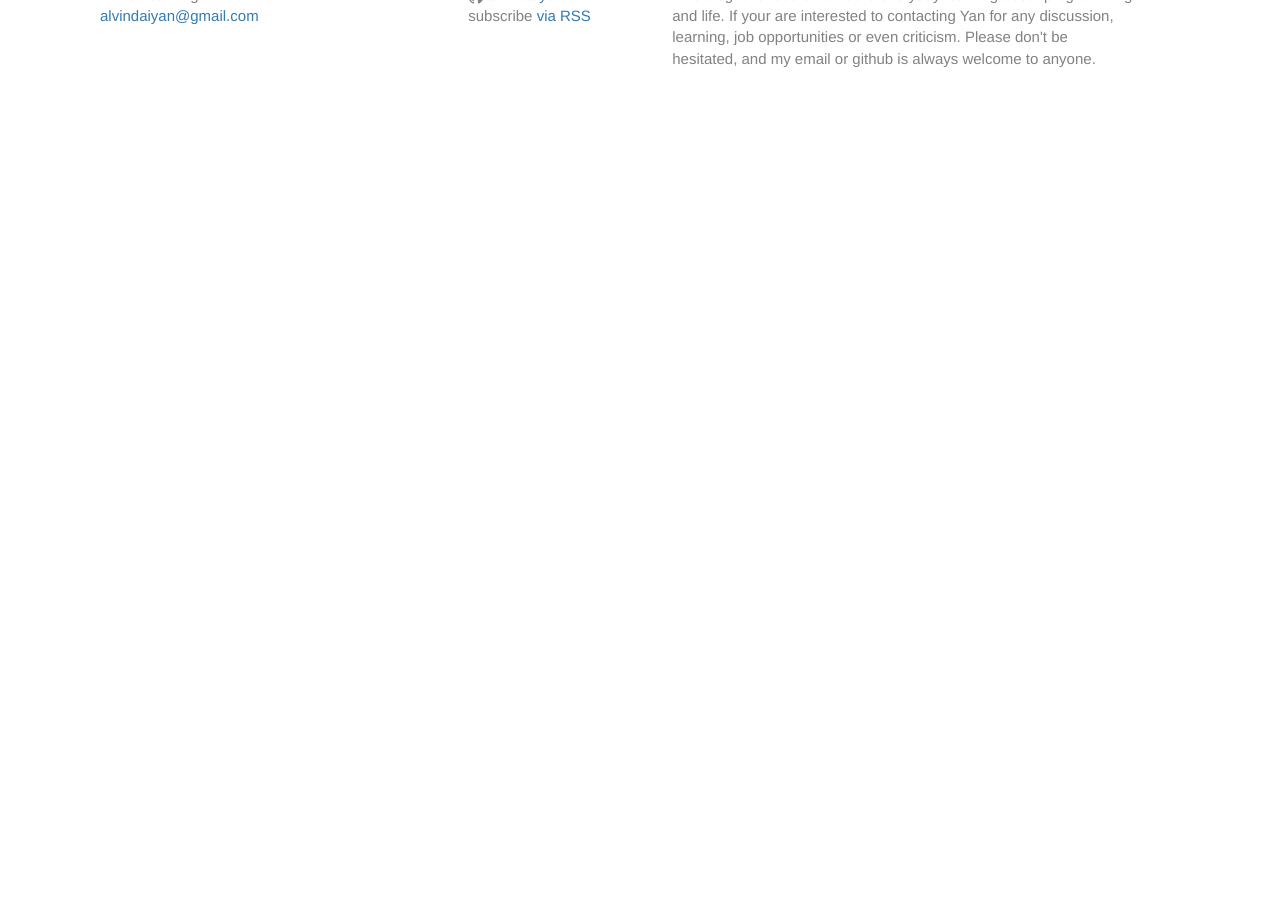
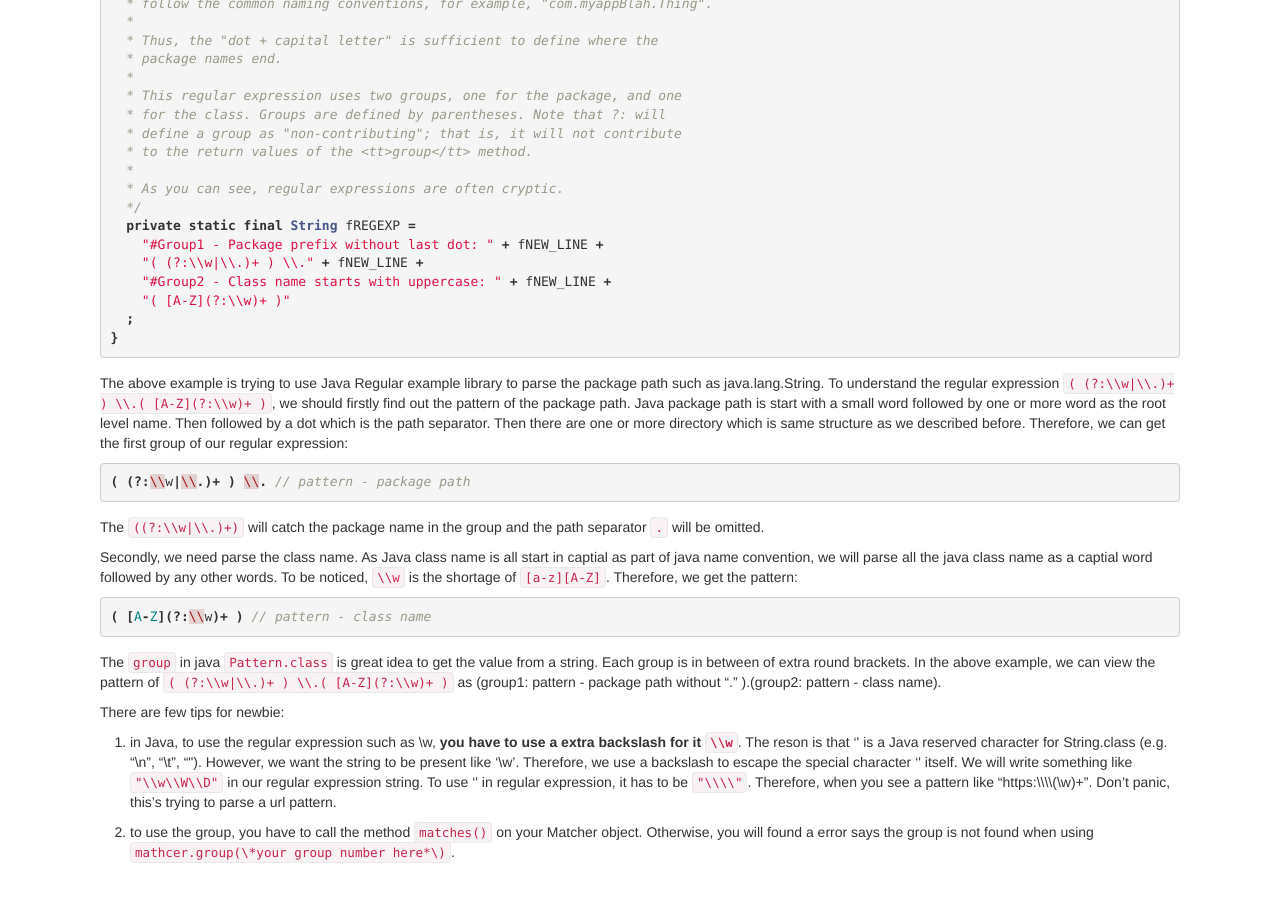
Before and after one commit to alvindaiyan/alvindaiyan.github.io, a Jekyll site: the page built from _posts/2015-03-20-java-regular-expression.markdown, in a window 1280 px wide and 900 px high, scrolled down 1838 px. Built offline with Jekyll 4.4.1, drawn with Linux system fonts in a browser that asks for light colours; nearby versions of some CDN libraries; comment, search, counter and statistics services are not loaded; before the commit the page ends 1962 px from its top, so only the background shows below that; some of the changed text lies outside the part shown.

Commit message:
new post - regular expression in Java

````diff
--- a/_posts/2015-03-20-java-regular-expression.markdown
+++ b/_posts/2015-03-20-java-regular-expression.markdown
@@ -4,7 +4,18 @@
 date:   2015-03-23 10:00:00
 categories: java
 ---
-[http://www.javapractices.com/topic/TopicAction.do?Id=87](http://www.javapractices.com/topic/TopicAction.do?Id=87)
+
+In this post, I want to present a simple use of [Java Regular Expression](http://docs.oracle.com/javase/tutorial/essential/regex/).
+
+Java regular expression is a very powerful tool for manipulating Strings. The usage can be found in many field (e.g. String Tokeniser, NLP).
+
+To start using regular expression, I recommand firstly understanding what is Regular Expression and find a [regular expression cheat sheet](http://www.rexegg.com/regex-quickstart.html). Then, it worth to try out by using Java regular expression library.
+
+![regex]({{ site.url }}/assets/regex.png)
+
+
+Here is an expamle, the example is from [http://www.javapractices.com/topic/TopicAction.do?Id=87](http://www.javapractices.com/topic/TopicAction.do?Id=87)
+
 {% highlight java %}
 import java.util.regex.*;
 
@@ -84,3 +95,25 @@
 }
 
 {% endhighlight %}
+
+The above example is trying to use Java Regular example library to parse the package path such as java.lang.String. To understand the regular expression ```( (?:\\w|\\.)+ ) \\.( [A-Z](?:\\w)+ )```, we should firstly find out the pattern of the package path. Java package path is start with a small word followed by one or more word as the root level name. Then followed by a dot which is the path separator. Then there are one or more directory which is same structure as we described before. Therefore, we can get the first group of our regular expression:
+
+{% highlight java %}
+( (?:\\w|\\.)+ ) \\. // pattern - package path
+{% endhighlight %}
+
+The ```((?:\\w|\\.)+)``` will catch the package name in the group and the path separator ```.``` will be omitted.
+
+Secondly, we need parse the class name. As Java class name is all start in captial as part of java name convention, we will parse all the java class name as a captial word followed by any other words. To be noticed, ```\\w``` is the shortage of ```[a-z][A-Z]```. Therefore, we get the pattern:
+
+{% highlight java %}
+( [A-Z](?:\\w)+ ) // pattern - class name
+{% endhighlight %}
+
+The ```group``` in java ```Pattern.class``` is great idea to get the value from a string. Each group is in between of extra round brackets. In the above example, we can view the pattern of ```( (?:\\w|\\.)+ ) \\.( [A-Z](?:\\w)+ )``` as (group1: pattern - package path without "." ).(group2: pattern - class name).
+
+There are few tips for newbie:
+
+1. in Java, to use the regular expression such as \w, **you have to use a extra backslash for it ```\\w```**. The reson is that '\' is a Java reserved character for String.class (e.g. "\n", "\t", "\"). However, we want the string to be present like '\w'. Therefore, we use a backslash to escape the special character '\' itself. We will write something like ```"\\w\\W\\D"``` in our regular expression string. To use '\' in regular expression, it has to be ```"\\\\"```. Therefore, when you see a pattern like "https:\\\\\\\\(\\w)+". Don't panic, this's trying to parse a url pattern.
+
+2. to use the group, you have to call the method ```matches()``` on your Matcher object. Otherwise, you will found a error says the group is not found when using ```mathcer.group(\*your group number here*\)```.
````
Also changed, not shown: assets/regex.png (added).
